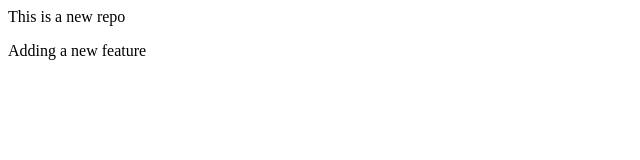
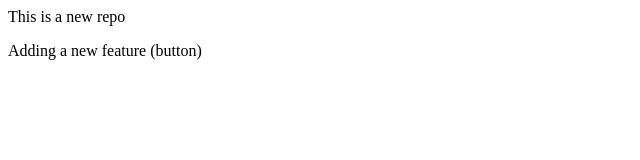
Before and after one commit to ChandanNITA/NewRepo, a plain HTML site: page index.html in a window 1280 px wide. Shown: the full height of the page, 0-640 px from the left. Drawn offline with Linux system fonts and the light colour scheme.

```diff
--- a/index.html
+++ b/index.html
@@ -1,2 +1,2 @@
 <p>This is a new repo</p>
-<p>Adding a new feature</p>
+<p>Adding a new feature (button)</p>
```
